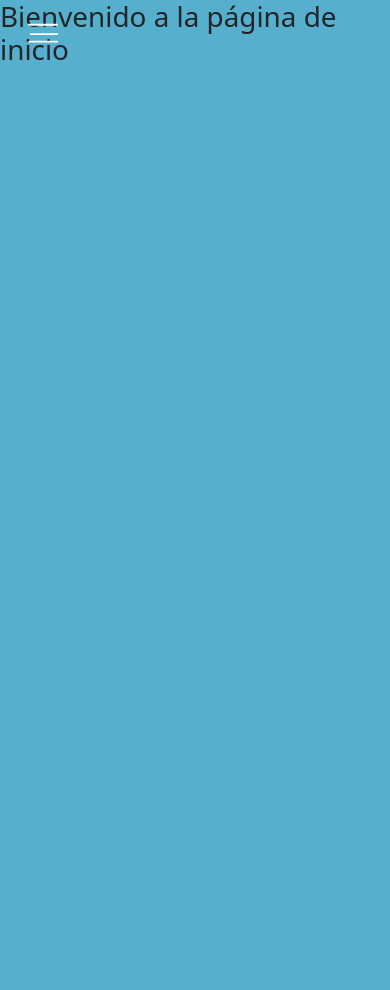
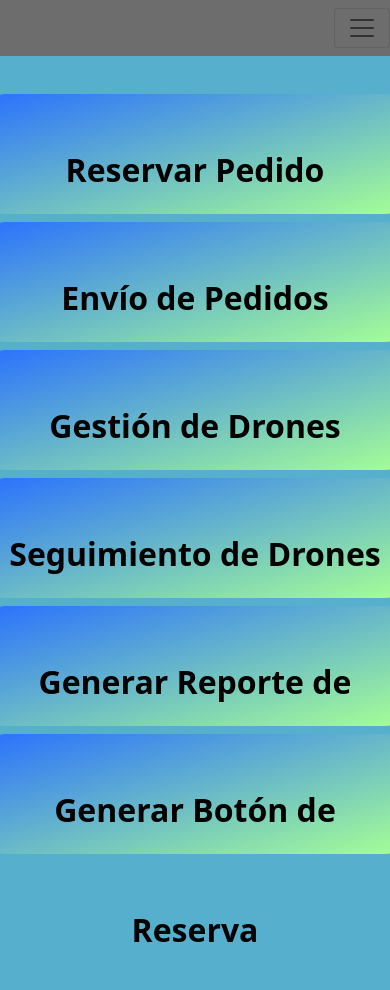
Before and after one commit to Estefaniahurtadog12/procesosFinal, a Flask app: page /home in a window 390 px wide. Before the commit the page ends 60 px from the top, so only its background shows below. Run offline with Flask 3, Linux system fonts and the light colour scheme; some libraries are stand-ins or nearby versions.

Commit message:
PUSH COSTE
CAMBIOS EN EL MAIN

```diff
--- a/finalProcesos/templates/home.html
+++ b/finalProcesos/templates/home.html
@@ -7,41 +7,50 @@
     <link rel="stylesheet" type="text/css" href="{{ url_for('static',filename='home.css') }}">
     <link href="https://cdn.jsdelivr.net/npm/bootstrap@5.0.2/dist/css/bootstrap.min.css" rel="stylesheet" integrity="sha384-EVSTQN3/azprG1Anm3QDgpJLIm9Nao0Yz1ztcQTwFspd3yD65VohhpuuCOmLASjC" crossorigin="anonymous">
     <style>
-        #sidebar {
-            position: fixed;
-            top: 0;
-            left: -200px; /* inicialmente oculto */
-            height: 100%;
-            width: 200px;
-            overflow: auto;
-            background-color: #333; /* color de fondo oscuro */
-            color: #fff; /* color de texto claro */
-            transition: left .5s; /* animación al mostrar y ocultar */
-            padding-top: 60px; /* espacio en la parte superior para el botón del menú */
+        /* Estilo para los botones */
+        .square-btn {
+            width: 100%; /* Ajusta el ancho al 100% */
+            height: 150px;
+            padding: 20px;
+            line-height: 150px;
+            border-radius: 20px !important;
+            background: linear-gradient(to bottom right, #2a71fe, #a6ff94);
+            color: white;
+            border: none;
+            font-size: auto;
+            text-align: center;
+            white-space: normal;
+            transition: transform 0.3s; /* Transición suave al agrandar */
+
         }
-        #sidebar.active {
-            left: 0; /* se muestra al agregar la clase active */
+
+        /* Estilo para hacer los botones responsivos */
+        @media (max-width: 768px) {
+            .square-btn {
+                width: 420px;
+                height: 120px;
+                padding: 15px;
+                line-height: 120px;
+                font-size: auto;
+
             }
-        /* Estilos para el botón de menú hamburguesa */
-        .navbar-toggler {
-            position: fixed;
-            left: 15px;
-            top: 15px;
-            z-index: 999;
-            color: #fff; /* Color blanco */
+        }
+        /* Estilo para agrandar los botones al pasar el mouse */
+        .square-btn:hover {
+            transform: scale(1.05); /* Aumenta el tamaño al 105% */
         }
     </style>
 </head>
 <body>
-    <!-- Botón de menú hamburguesa -->
-    <div class="navbar-toggler" id="sidebarToggle">
-        <svg xmlns="http://www.w3.org/2000/svg" width="30" height="30" fill="currentColor" class="bi bi-list" viewBox="0 0 16 16">
-          <path fill-rule="evenodd" d="M0 2.5A.5.5 0 0 1 .5 2h15a.5.5 0 0 1 0 1H.5A.5.5 0 0 1 0 2.5zM1 7.5a.5.5 0 0 1 .5-.5h15a.5.5 0 0 1 0 1H1.5a.5.5 0 0 1-.5-.5zm-.5 4a.5.5 0 0 1 .5-.5h15a.5.5 0 0 1 0 1H.5a.5.5 0 0 1-.5-.5z"/>
-        </svg>
-    </div>
+<div class="container">
+    <nav class="navbar navbar-expand-lg navbar-light ">
+        <a class="navbar-brand" href="">{{usuario}}</a>
+        <button class="navbar-toggler" type="button" data-toggle="collapse" data-target="#navbarSupportedContent" aria-controls="navbarSupportedContent" aria-expanded="false" aria-label="Toggle navigation">
+            <span class="navbar-toggler-icon"></span>
+        </button>
 
-    <div id="sidebar">
-        <ul class="navbar-nav">
+        <div class="collapse navbar-collapse" id="navbarSupportedContent">
+            <ul class="navbar-nav ml-auto topnav">
                 <li class="nav-item active">
                     <a class="nav-link ho" href="{{url_for('home')}}">HOME</a>
                 </li>
@@ -59,15 +68,33 @@
                 </li>
             </ul>
         </div>
-    <div id="content">
-        <!-- Aquí va el contenido de tu página -->
-        <h1>Bienvenido a la página de inicio</h1>
+    </nav>
 </div>
+
+<div class="container d-flex justify-content-center align-items-center" style="height: 100vh;">
+    <div class="row">
+        <div class="col-md-6">
+            <a href="{{ url_for('reservas') }}"><button class="btn btn-primary square-btn mb-2">Reservar Pedido</button></a>
+        </div>
+        <div class="col-md-6">
+            <a href="{{ url_for('envios') }}"><button class="btn btn-primary square-btn mb-2">Envío de Pedidos</button></a>
+        </div>
+        <div class="col-md-6">
+            <a href="{{ url_for('drones') }}"><button class="btn btn-primary square-btn mb-2">Gestión de Drones</button></a>
+        </div>
+        <div class="col-md-6">
+            <a href="{{ url_for('rutas') }}"><button class="btn btn-primary square-btn mb-2">Seguimiento de Drones</button></a>
+        </div>
+        <div class="col-md-6">
+            <a href="{{ url_for('rutas') }}"><button class="btn btn-info square-btn mb-2">Generar Reporte de Usuario</button></a>
+        </div>
+        <div class="col-md-6">
+            <a href="{{ url_for('rutas') }}"><button class="btn btn-success square-btn mb-2">Generar Botón de Reserva</button></a>
+        </div>
+    </div>
+</div>
+
 <script src="//cdnjs.cloudflare.com/ajax/libs/jquery/3.2.1/jquery.min.js"></script>
-    <script>
-        $('#sidebarToggle').on('click', function () {
-            $('#sidebar, #content').toggleClass('active');
-        });
-    </script>
+<script src="//maxcdn.bootstrapcdn.com/bootstrap/4.1.1/js/bootstrap.min.js"></script>
 </body>
 </html>
```
Lines whose indentation alone changed are shown as unchanged.
